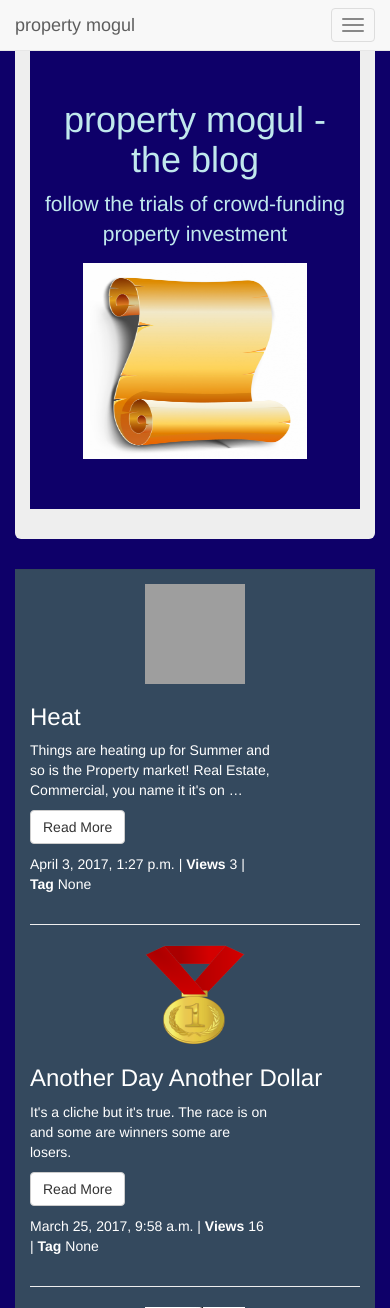
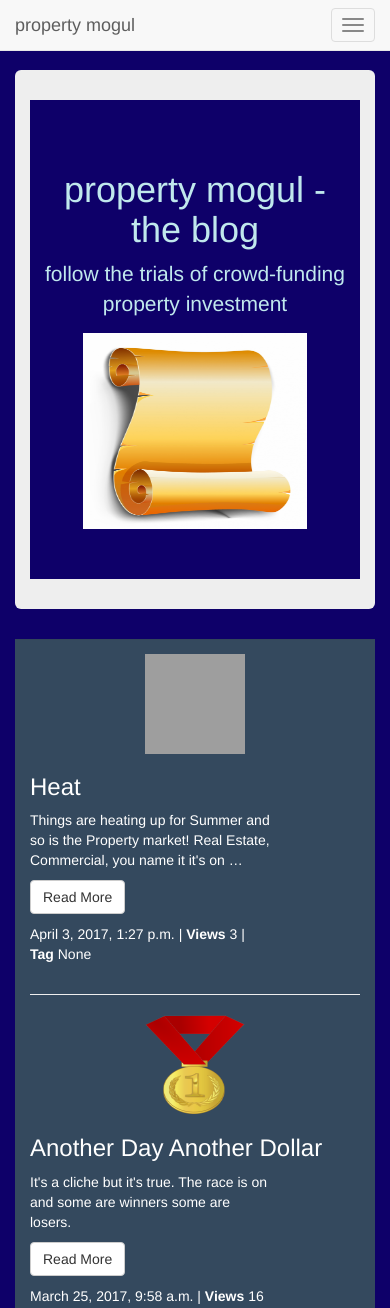
Before and after one commit to Code-Institute-Submissions/property_mogul_final, a Django app: page /blog/ in a window 390 px wide. Shown: the top 1308 px of the page. Run offline with Django 3.2, Linux system fonts and the light colour scheme; data comes from the database, SQL or seed files in the repository; some libraries are stand-ins or nearby versions; grey boxes are pictures that could not be loaded.

Commit message:
removed negative margin on main for mobile

```diff
--- a/static/css/general.css
+++ b/static/css/general.css
@@ -1171,10 +1171,9 @@ div.return {
 /* All Mobile Sizes (devices and browser) */
 	@media only screen and (max-width: 767px) {
 
-        .main {
-            margin-top: -20px;
-            background-color: #0e0069;
-        }
+        /*.main {*/
+            /*background-color: #0e0069;*/
+        /*}*/
 
 		.intro-header {
 			height: 100%;
@@ -1182,7 +1181,6 @@ div.return {
 			padding-bottom: 50px;
 			background-color: #0e0069;
 			color: #C0E8ED;
-			/*background-size: cover;*/
 			text-align: center;
 		}
 
```
